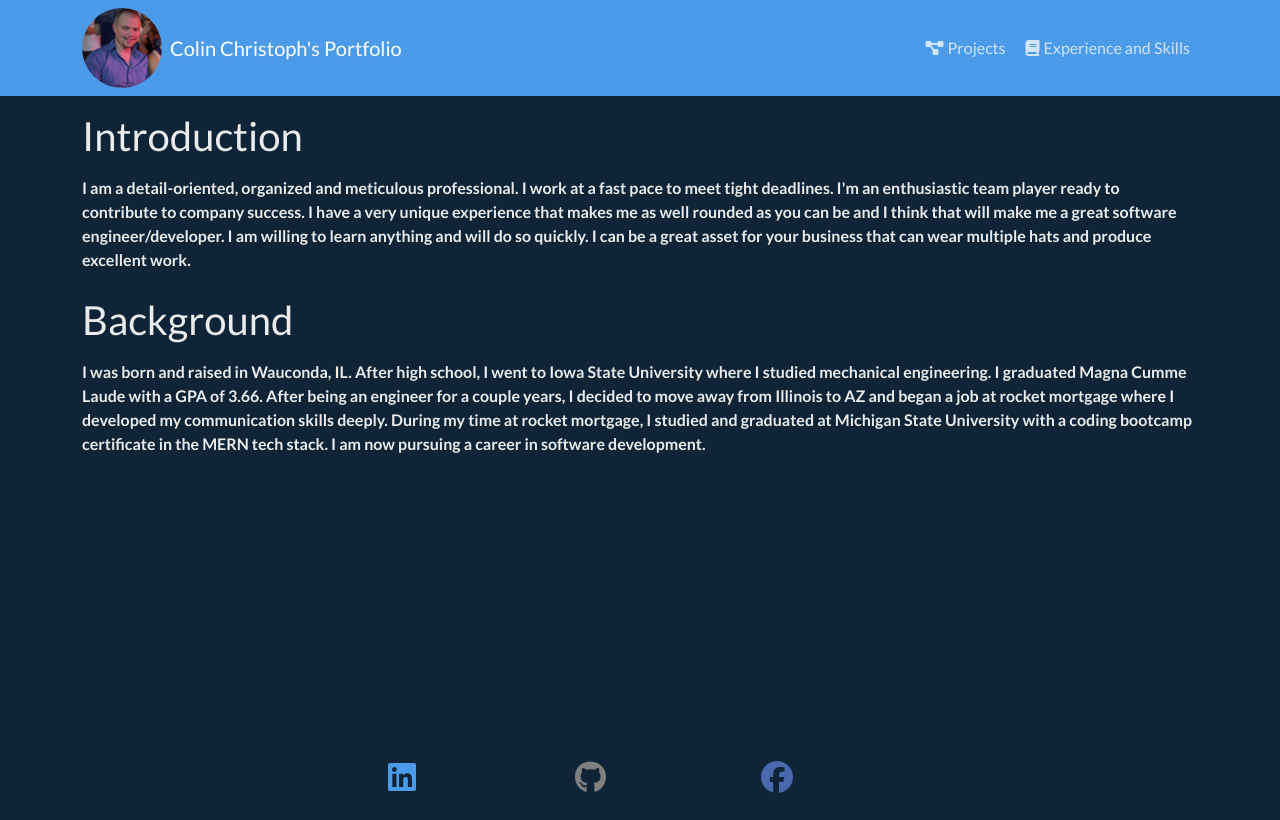
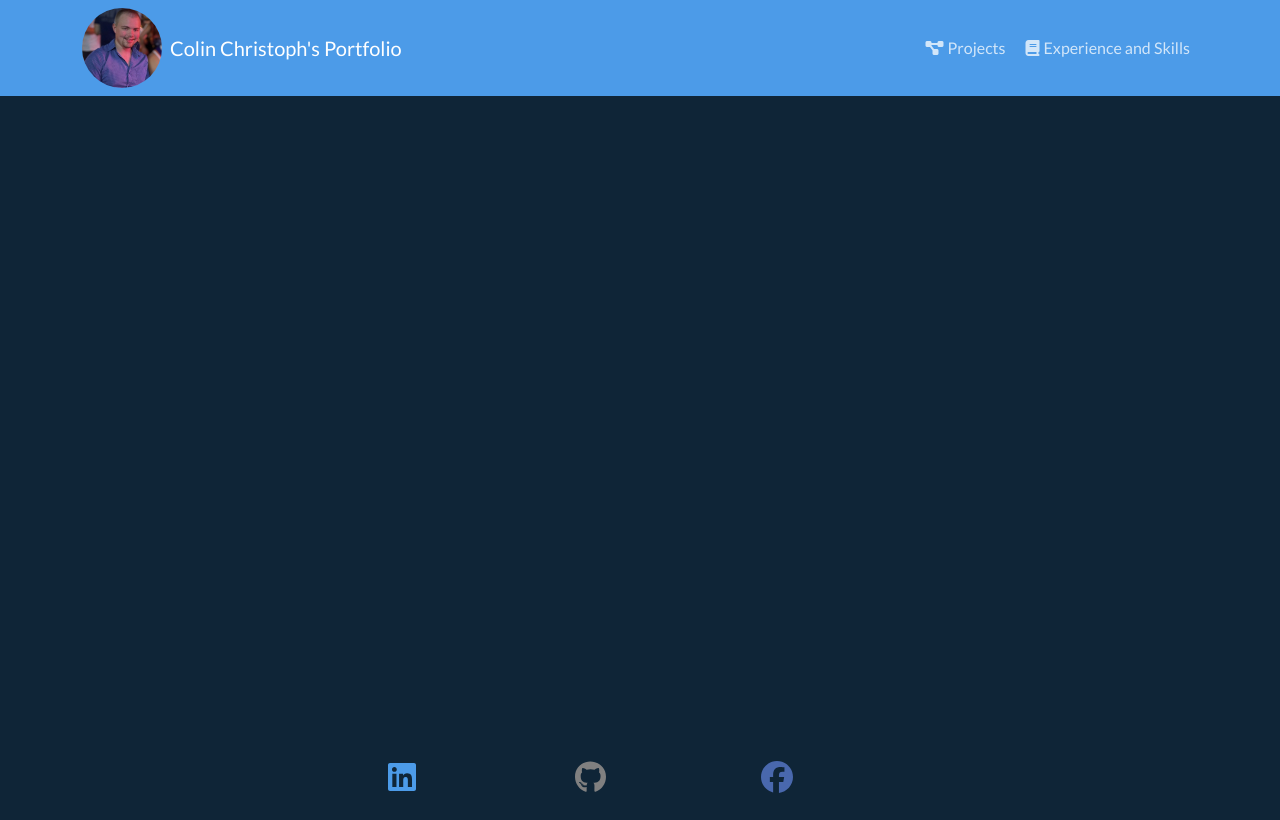
Before and after one commit to colinc27/MyReactPortfolio, a React (Create React App) app in the folder myreactportfolio/: page / in a window 1280 px wide. Built offline with nearby package versions, Linux system fonts and the light colour scheme.

Commit message:
Commit JSON updates

```diff
--- a/myreactportfolio/src/App.js
+++ b/myreactportfolio/src/App.js
@@ -15,7 +15,7 @@ const App = () => {
       <main className="py-3">
         <Container>
           <Routes>
-            <Route path="/" element={<HomeScreen />} />
+            <Route path="/cjcreactportfolio" element={<HomeScreen />} />
             <Route path="/projects" element={<ProjectScreen />} />
             <Route path="/experience" element={<ExperienceScreen />} />
             <Route path="/contact" element={<Contact />} />
```
Also changed, not shown: myreactportfolio/package.json (+7 -1 lines), myreactportfolio/src/components/Header.js (+1 -1 lines), 1 other file (tests, documents, lock files or other folders).
